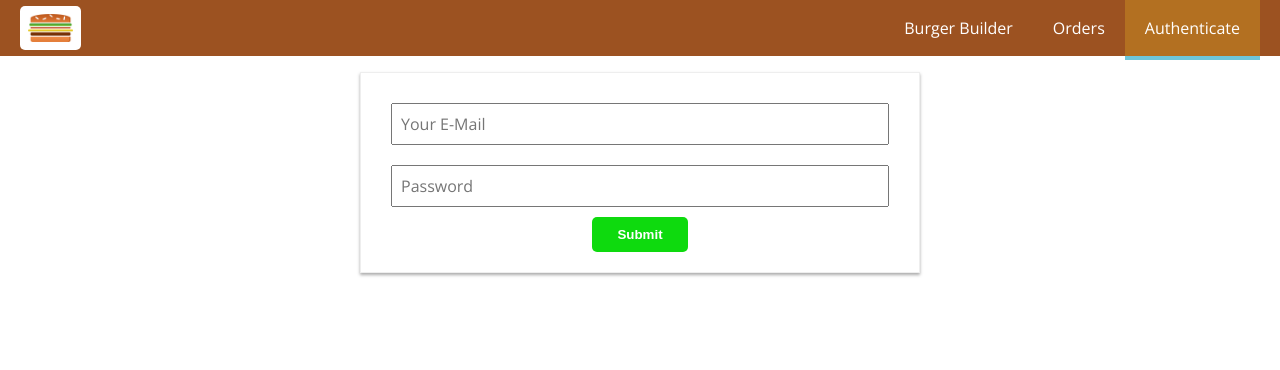
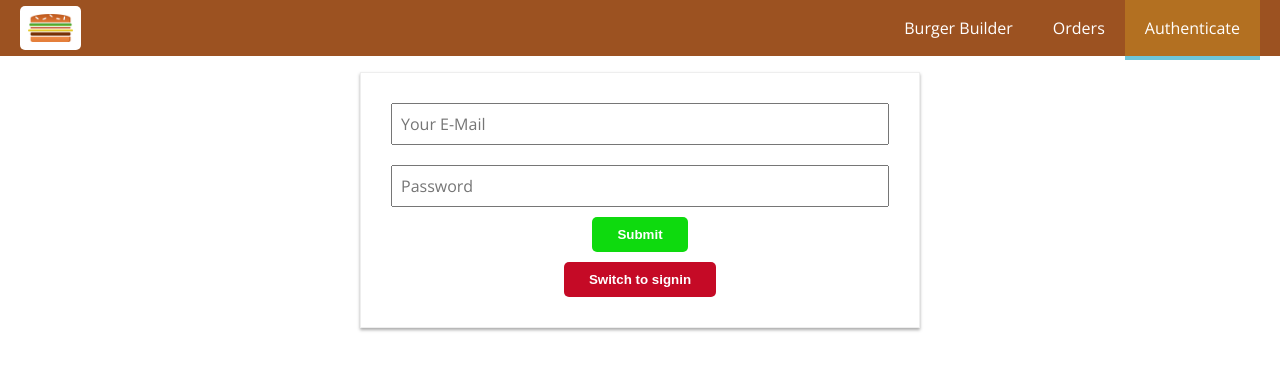
Before and after one commit to romankrru/burger-builder, a React app: page /auth in a window 1280 px wide. Shown: the top 370 px of the page. Built offline with nearby package versions, Linux system fonts and the light colour scheme.

Commit message:
Add sign in

```diff
--- a/src/containers/Auth/Auth.css
+++ b/src/containers/Auth/Auth.css
@@ -9,3 +9,7 @@
   text-align: center;
   box-sizing: border-box;
 }
+
+.Auth button {
+  margin-bottom: 10px;
+}
--- a/src/containers/Auth/Auth.js
+++ b/src/containers/Auth/Auth.js
@@ -9,6 +9,7 @@ import styles from './Auth.css';
 
 class Auth extends Component {
   state = {
+    isSignIn: false,
     controls: {
       email: {
         elementType: 'input',
@@ -82,7 +83,14 @@ class Auth extends Component {
     this.props.onAuth(
       this.state.controls.email.value,
       this.state.controls.password.value,
+      this.state.isSignIn,
     );
+  }
+
+  onSwitchButtonClick = () => {
+    this.setState(prevState => ({
+      isSignIn: !prevState.isSignIn,
+    }));
   }
 
   render() {
@@ -108,13 +116,19 @@ class Auth extends Component {
           {formElements}
           <Button>Submit</Button>
         </form>
+        <Button
+          btnType="Danger"
+          clicked={this.onSwitchButtonClick}
+        >
+          Switch to {this.state.isSignIn ? 'signup' : 'signin'}
+        </Button>
       </div>
     );
   }
 }
 
 const mapDispatchToProps = dispatch => ({
-  onAuth: (email, password) => dispatch(actions.auth(email, password)),
+  onAuth: (email, password, isSignIn) => dispatch(actions.auth(email, password, isSignIn)),
 });
 
 export default connect(null, mapDispatchToProps)(Auth);
--- a/src/store/actions/auth.js
+++ b/src/store/actions/auth.js
@@ -16,7 +16,7 @@ export const authFail = error => ({
   error,
 });
 
-export const auth = (email, password) => (dispatch) => {
+export const auth = (email, password, isSignIn) => (dispatch) => {
   dispatch(authStart());
 
   const authData = {
@@ -25,8 +25,14 @@ export const auth = (email, password) => (dispatch) => {
     returnSecureToken: true,
   };
 
+  let url = 'https://www.googleapis.com/identitytoolkit/v3/relyingparty/signupNewUser?key=AIzaSyDMgxCy_jY4UXOIBHrlsBkc3A4Ny5stNUo';
+
+  if (isSignIn) {
+    url = 'https://www.googleapis.com/identitytoolkit/v3/relyingparty/verifyPassword?key=AIzaSyDMgxCy_jY4UXOIBHrlsBkc3A4Ny5stNUo';
+  }
+
   axios.post(
-    'https://www.googleapis.com/identitytoolkit/v3/relyingparty/signupNewUser?key=AIzaSyDMgxCy_jY4UXOIBHrlsBkc3A4Ny5stNUo',
+    url,
     authData,
   )
     .then((res) => {
```
